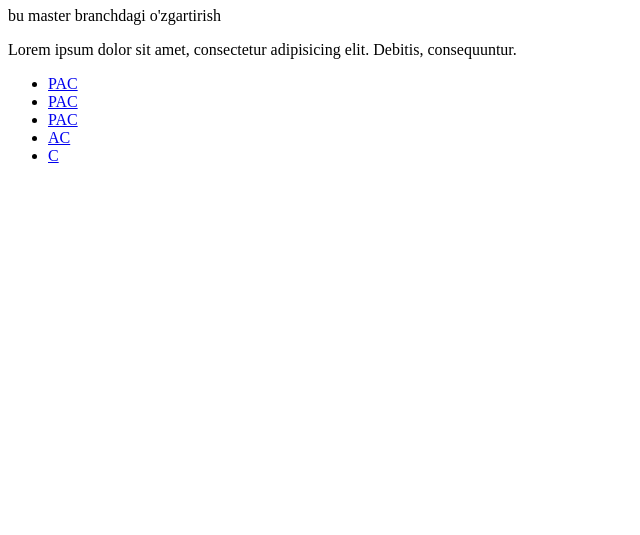
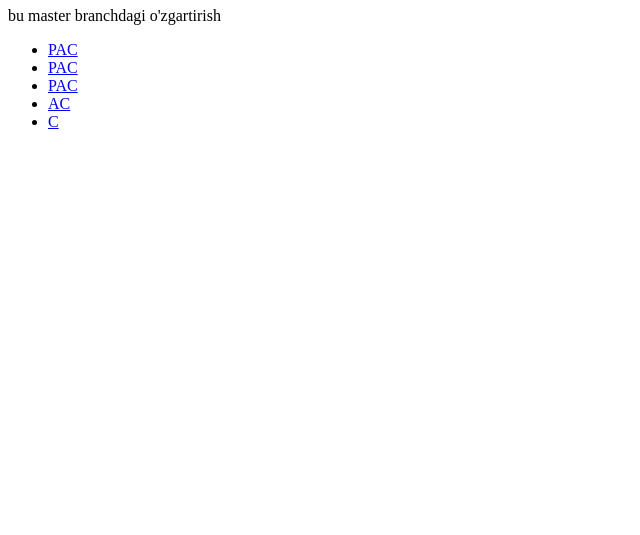
Before and after one commit to ErkinovDiyorbek/project, a plain HTML site: page index.html in a window 1280 px wide. Shown: the part 265-800 px from the top of the page, without its empty margins (0-640 px from the left). Drawn offline with Linux system fonts and the light colour scheme.

Commit message:
master branch ozgartirish

```diff
--- a/index.html
+++ b/index.html
@@ -29,9 +29,6 @@
     </div>
 
 
-    <p>
-        Lorem ipsum dolor sit amet, consectetur adipisicing elit. Debitis, consequuntur.
-    </p>
 
 
 
```
